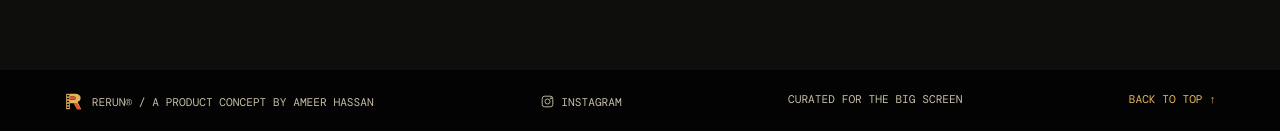
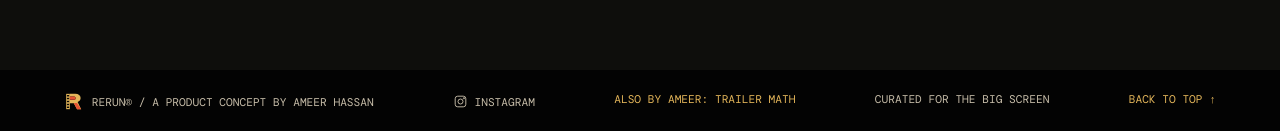
Before and after one commit to doomedforce/Rerun, a website: page calendar.html in a window 1280 px wide. Shown: the part 2416-2547 px from the top of the page. Drawn offline with nearby package versions, Linux system fonts and the light colour scheme; no server answers.

Commit message:
Link to Trailer Math from the footer
Adds "Also by Ameer: Trailer Math" next to the Instagram link on both
pages. Trailer Math links back to Rerun from its own footer.

Co-Authored-By: Claude Opus 5.5 <noreply@anthropic.com>

```diff
--- a/calendar.html
+++ b/calendar.html
@@ -73,7 +73,7 @@
 
   <dialog id="screening-dialog"><button class="dialog-close" type="button" aria-label="Close screening details">×</button><div id="dialog-content"></div></dialog>
   <div class="toast" id="toast" role="status" aria-live="polite"></div>
-  <footer><span class="footer-brand"><svg class="footer-mark" viewBox="0 0 52 52" aria-hidden="true"><path fill="#E4B65A" d="M6 5h10v42H6z"/><path fill="#E4B65A" d="M16 5h15c8.8 0 14.5 4.5 14.5 11.5 0 5-3 8.9-8.2 10.7L47 47H35.7l-9-16.4H16V22h9.5c4.1 0 6.5-1.7 6.5-5s-2.4-5-6.5-5H16z"/><path fill="#E65334" d="M16 12h9.5c4.1 0 6.5 1.7 6.5 5 0 1.8-.8 3.1-2.2 4.1H16z"/><path fill="#E65334" d="M27 30h8.7L47 47H35.7z"/><g fill="#080807"><rect x="8" y="8" width="6" height="4" rx="1"/><rect x="8" y="16" width="6" height="4" rx="1"/><rect x="8" y="24" width="6" height="4" rx="1"/><rect x="8" y="32" width="6" height="4" rx="1"/><rect x="8" y="40" width="6" height="4" rx="1"/></g></svg><span>Rerun® / A product concept by Ameer Hassan</span></span><a class="instagram-link" href="https://www.instagram.com/1rerun/" target="_blank" rel="noopener noreferrer" aria-label="Follow Rerun on Instagram"><svg viewBox="0 0 24 24" aria-hidden="true"><rect x="3.5" y="3.5" width="17" height="17" rx="4"></rect><circle cx="12" cy="12" r="4"></circle><circle cx="17.5" cy="6.8" r="1"></circle></svg><span>Instagram</span></a><span>Curated for the big screen</span><a href="#top">Back to top ↑</a></footer>
+  <footer><span class="footer-brand"><svg class="footer-mark" viewBox="0 0 52 52" aria-hidden="true"><path fill="#E4B65A" d="M6 5h10v42H6z"/><path fill="#E4B65A" d="M16 5h15c8.8 0 14.5 4.5 14.5 11.5 0 5-3 8.9-8.2 10.7L47 47H35.7l-9-16.4H16V22h9.5c4.1 0 6.5-1.7 6.5-5s-2.4-5-6.5-5H16z"/><path fill="#E65334" d="M16 12h9.5c4.1 0 6.5 1.7 6.5 5 0 1.8-.8 3.1-2.2 4.1H16z"/><path fill="#E65334" d="M27 30h8.7L47 47H35.7z"/><g fill="#080807"><rect x="8" y="8" width="6" height="4" rx="1"/><rect x="8" y="16" width="6" height="4" rx="1"/><rect x="8" y="24" width="6" height="4" rx="1"/><rect x="8" y="32" width="6" height="4" rx="1"/><rect x="8" y="40" width="6" height="4" rx="1"/></g></svg><span>Rerun® / A product concept by Ameer Hassan</span></span><a class="instagram-link" href="https://www.instagram.com/1rerun/" target="_blank" rel="noopener noreferrer" aria-label="Follow Rerun on Instagram"><svg viewBox="0 0 24 24" aria-hidden="true"><rect x="3.5" y="3.5" width="17" height="17" rx="4"></rect><circle cx="12" cy="12" r="4"></circle><circle cx="17.5" cy="6.8" r="1"></circle></svg><span>Instagram</span></a><a href="https://trailermath.com" target="_blank" rel="noopener">Also by Ameer: Trailer Math</a><span>Curated for the big screen</span><a href="#top">Back to top ↑</a></footer>
   <template id="screening-card-template"><article class="screening-card"><div class="card-poster"><img class="poster-image" alt="" loading="lazy" /><span class="poster-kicker"></span><button class="poster-title title-action" type="button"></button><small class="poster-format"></small><button class="save-button" type="button" aria-label="Save screening"><span>♡</span></button></div><div class="card-body"><div class="card-heading"><div><h3><button class="film-title title-action" type="button"></button></h3><p class="film-meta"></p></div><span class="distance"></span></div><div class="card-showing"><span class="showing-date"></span><strong class="showing-time"></strong><span class="showing-venue"></span></div><a class="source-label" title="" target="_blank" rel="noopener noreferrer"></a><div class="card-actions"><button class="save-screening-button" type="button" aria-pressed="false"><span class="save-text-label">Save</span><span class="save-text-icon" aria-hidden="true">♡</span></button><button class="details-button" type="button">Details <span>↗</span></button><a class="ticket-link" target="_blank" rel="noopener noreferrer">Tickets &amp; details <span>↗</span></a></div><div class="saved-actions" hidden><button class="card-quick-button calendar-card-button" type="button">Add to calendar ↓</button><button class="card-quick-button share-card-button" type="button">Share ↗</button></div></div></article></template>
 </body>
 </html>
```
Also changed, not shown: index.html (+1 -1 lines).
